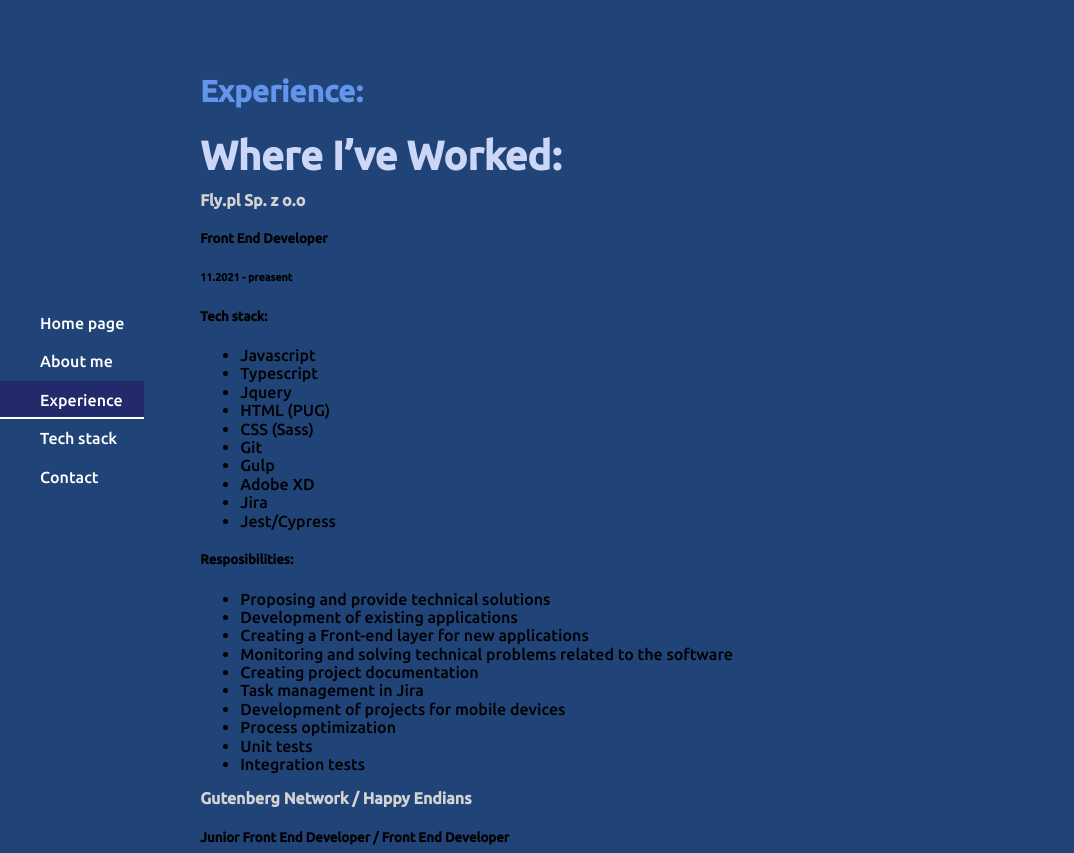
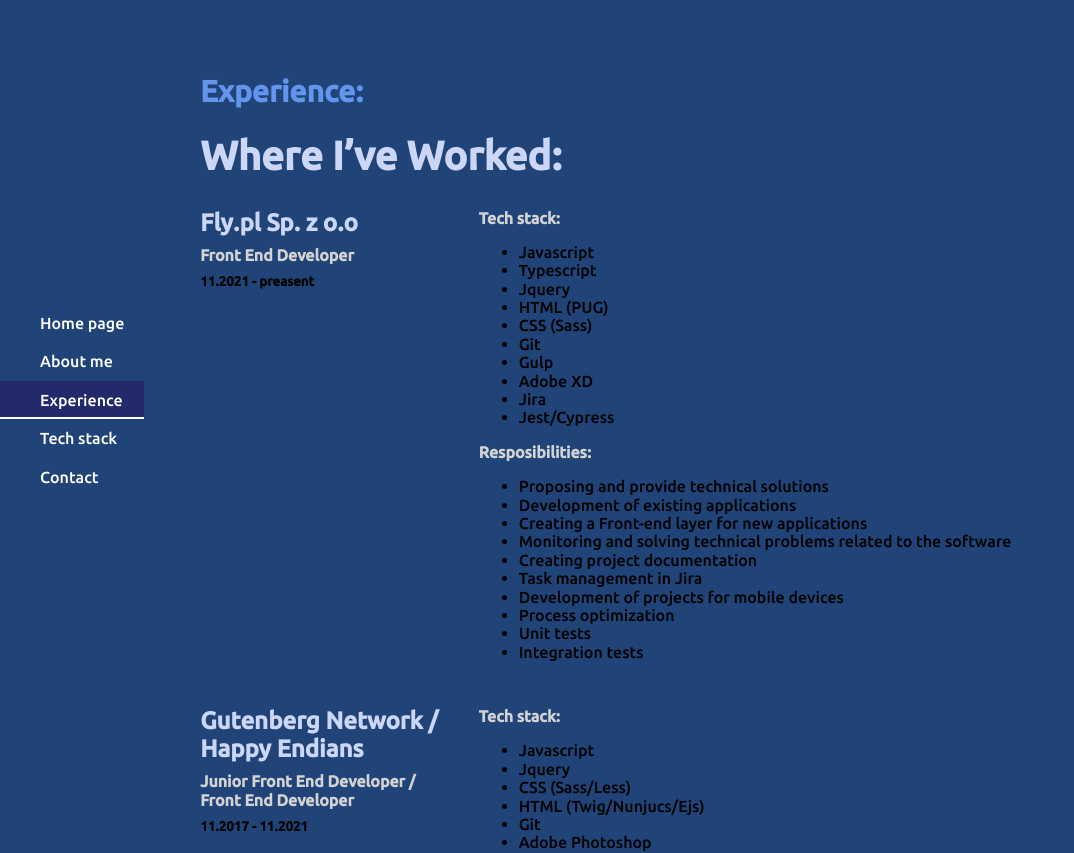
Before and after one commit to AlekPawlowski/portfolio_site, a React (Vite) app: page /Experience in a window 1280 px wide. Shown: the top 853 px of the page, without its empty margins (0-1074 px from the left). Built offline with nearby package versions, Linux system fonts and the light colour scheme.

Commit message:
experience start styling

```diff
--- a/src/views/Experience/Experience.view.tsx
+++ b/src/views/Experience/Experience.view.tsx
@@ -1,4 +1,5 @@
 import WorkSection from "./WorkSection.experience";
+import './experience.style.scss';
 
 export default function Experience(): JSX.Element {
     return (<section>
--- a/src/views/Experience/WorkElement.experience.tsx
+++ b/src/views/Experience/WorkElement.experience.tsx
@@ -6,21 +6,21 @@
     const { id, name, occupaction, from, to, techStack, responsibilities } = props;
     return <article className="work_element">
         <header className="work_header">
-            <h4>{name}</h4>
-            <h5>{occupaction}</h5>
-            <h6>{from} - {to}</h6>
+            <h3>{name}</h3>
+            <h4>{occupaction}</h4>
+            <h5>{from} - {to}</h5>
         </header>
         <section className="work_content">
             {techStack ? (
                 <RenderTxtBlockWithHeader
-                    headTag={"h5"}
+                    headTag={"h4"}
                     headContent={"Tech stack:"}
                     contentContainerClassName="tech_stack_list"
                     content={techStack} />
             ) : ""}
 
             <RenderTxtBlockWithHeader
-                headTag={"h5"}
+                headTag={"h4"}
                 headContent={"Resposibilities:"}
                 contentContainerClassName = "resposibilities_list"
                 content={responsibilities}
--- /dev/null
+++ b/src/views/Experience/experience.style.scss
@@ -0,0 +1,16 @@
+@import "../../globalStyles/partials/variables.scss";
+
+.work_element {
+    display: grid;
+    grid-template-columns: 2fr 6fr;
+    column-gap: 30px;
+    margin: 20px 0;
+    h3,
+    h4,
+    h5 {
+        margin: 10px 0;
+    }
+    h4 {
+        // font-size: 24px;
+    }
+}
```
